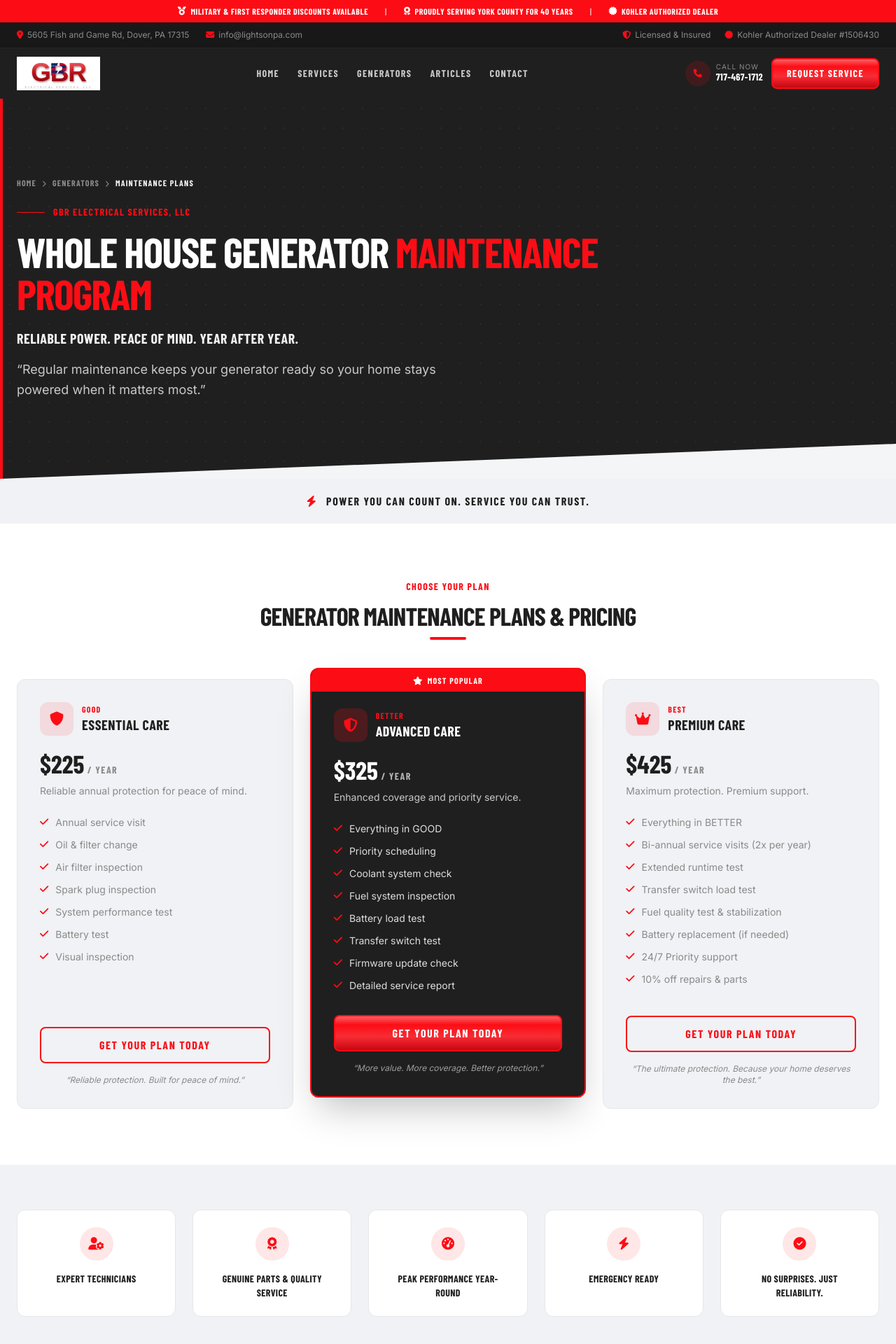
After one commit to farzatcodes/GBR, a PHP site: page /generator-maintenance-plans.php in a window 1280 px wide. The commit adds this page. Shown: the top 1920 px of the page at 70% size. Run offline with PHP 8.4, Linux system fonts and the light colour scheme; some libraries are stand-ins or nearby versions; some web fonts are replaced.

Commit message:
Add Whole House Generator Maintenance Program pricing page
- New page generator-maintenance-plans.php with 3-tier pricing (Essential/Advanced/Premium Care)
- Advanced Care tier highlighted as Most Popular
- Trust badge bar, 5-item benefits row, and bottom CTA section per provided copy
- Link to new page from homepage maintenance section and services.php generator section
- Add to sitemap.xml

https://claude.ai/code/session_01N1xcbMwbityrNsCwH4xNr5

```diff
--- /dev/null
+++ b/generator-maintenance-plans.php
@@ -0,0 +1,271 @@
+<?php
+/**
+ * GBR Electrical Services, LLC — Whole House Generator Maintenance Program
+ */
+
+$page_title       = 'Whole House Generator Maintenance Program — Plans & Pricing';
+$meta_description = 'GBR Electrical\'s Whole House Generator Maintenance Program keeps your Kohler standby generator ready year-round. Compare Essential, Advanced, and Premium Care plans for Dover, PA and York County homes.';
+$canonical        = 'https://lightsonpa.com/generator-maintenance-plans.php';
+
+require_once 'includes/header.php';
+
+$hero_bg = file_exists('assets/images/hero-maintenance.jpg') ? 'assets/images/hero-maintenance.jpg' : null;
+
+$plans = [
+  [
+    'tier'     => 'GOOD',
+    'name'     => 'Essential Care',
+    'price'    => '225',
+    'desc'     => 'Reliable annual protection for peace of mind.',
+    'popular'  => false,
+    'icon'     => 'fas fa-shield',
+    'includes' => [
+      'Annual service visit',
+      'Oil &amp; filter change',
+      'Air filter inspection',
+      'Spark plug inspection',
+      'System performance test',
+      'Battery test',
+      'Visual inspection',
+    ],
+    'bottom'   => 'Reliable protection. Built for peace of mind.',
+  ],
+  [
+    'tier'     => 'BETTER',
+    'name'     => 'Advanced Care',
+    'price'    => '325',
+    'desc'     => 'Enhanced coverage and priority service.',
+    'popular'  => true,
+    'icon'     => 'fas fa-shield-halved',
+    'includes' => [
+      'Everything in GOOD',
+      'Priority scheduling',
+      'Coolant system check',
+      'Fuel system inspection',
+      'Battery load test',
+      'Transfer switch test',
+      'Firmware update check',
+      'Detailed service report',
+    ],
+    'bottom'   => 'More value. More coverage. Better protection.',
+  ],
+  [
+    'tier'     => 'BEST',
+    'name'     => 'Premium Care',
+    'price'    => '425',
+    'desc'     => 'Maximum protection. Premium support.',
+    'popular'  => false,
+    'icon'     => 'fas fa-crown',
+    'includes' => [
+      'Everything in BETTER',
+      'Bi-annual service visits (2x per year)',
+      'Extended runtime test',
+      'Transfer switch load test',
+      'Fuel quality test &amp; stabilization',
+      'Battery replacement (if needed)',
+      '24/7 Priority support',
+      '10% off repairs &amp; parts',
+    ],
+    'bottom'   => 'The ultimate protection. Because your home deserves the best.',
+  ],
+];
+
+$benefits = [
+  ['icon' => 'fas fa-user-gear',        'label' => 'Expert Technicians'],
+  ['icon' => 'fas fa-award',            'label' => 'Genuine Parts &amp; Quality Service'],
+  ['icon' => 'fas fa-gauge-high',       'label' => 'Peak Performance Year-Round'],
+  ['icon' => 'fas fa-bolt',             'label' => 'Emergency Ready'],
+  ['icon' => 'fas fa-circle-check',     'label' => 'No Surprises. Just Reliability.'],
+];
+?>
+
+<!-- ================================================================
+     PAGE HERO
+     ================================================================ -->
+<section class="relative bg-navy overflow-hidden dot-grid py-20 md:py-28" aria-label="Generator maintenance program hero">
+
+  <?php if ($hero_bg): ?>
+  <div class="absolute inset-0" aria-hidden="true">
+    <img src="<?php echo $hero_bg; ?>" alt="" class="w-full h-full object-cover object-center" loading="eager">
+    <div class="absolute inset-0 bg-navy/85"></div>
+  </div>
+  <?php endif; ?>
+
+  <div class="absolute inset-y-0 left-0 w-1 bg-power-red" aria-hidden="true"></div>
+
+  <div class="max-w-7xl mx-auto px-4 sm:px-6 relative z-10">
+    <nav aria-label="Breadcrumb" class="mb-6">
+      <ol class="flex items-center gap-2 text-steel text-xs font-heading tracking-widest uppercase">
+        <li><a href="index.php" class="hover:text-white transition-colors cursor-pointer">Home</a></li>
+        <li><i class="fas fa-chevron-right text-[9px]" aria-hidden="true"></i></li>
+        <li><a href="index.php#generators" class="hover:text-white transition-colors cursor-pointer">Generators</a></li>
+        <li><i class="fas fa-chevron-right text-[9px]" aria-hidden="true"></i></li>
+        <li class="text-silver" aria-current="page">Maintenance Plans</li>
+      </ol>
+    </nav>
+
+    <div class="flex items-center gap-3 mb-4">
+      <div class="h-px w-10 bg-power-red flex-shrink-0" aria-hidden="true"></div>
+      <span class="font-heading text-power-red text-sm tracking-widest uppercase">GBR Electrical Services, LLC</span>
+    </div>
+
+    <h1 class="font-heading text-white text-4xl sm:text-5xl md:text-6xl uppercase tracking-tight mb-5 max-w-4xl">
+      Whole House Generator <span class="text-power-red">Maintenance Program</span>
+    </h1>
+
+    <p class="font-heading text-silver text-lg sm:text-xl tracking-wide uppercase mb-4">
+      Reliable Power. Peace of Mind. Year After Year.
+    </p>
+
+    <p class="text-silver/80 text-lg max-w-2xl leading-relaxed">
+      &ldquo;Regular maintenance keeps your generator ready so your home stays powered when it matters most.&rdquo;
+    </p>
+  </div>
+
+  <div class="absolute bottom-0 inset-x-0 pointer-events-none" aria-hidden="true">
+    <svg viewBox="0 0 1440 50" xmlns="http://www.w3.org/2000/svg" preserveAspectRatio="none" class="w-full block" style="height:50px">
+      <polygon points="0,50 1440,0 1440,50" fill="#f4f5f6"/>
+    </svg>
+  </div>
+</section>
+
+
+<!-- ================================================================
+     TRUST BADGE BAR
+     ================================================================ -->
+<section class="bg-silver-lt py-5" aria-label="Trust statement">
+  <div class="max-w-7xl mx-auto px-4 sm:px-6 text-center">
+    <p class="font-heading text-navy text-sm sm:text-base tracking-widest uppercase">
+      <i class="fas fa-bolt text-power-red mr-2" aria-hidden="true"></i>
+      Power You Can Count On. Service You Can Trust.
+    </p>
+  </div>
+</section>
+
+
+<!-- ================================================================
+     PRICING TIERS
+     ================================================================ -->
+<section class="bg-white py-20" aria-labelledby="pricing-heading">
+  <div class="max-w-7xl mx-auto px-4 sm:px-6">
+
+    <div class="text-center mb-14">
+      <p class="font-heading text-power-red text-sm tracking-widest uppercase mb-3">Choose Your Plan</p>
+      <h2 id="pricing-heading" class="font-heading text-navy text-3xl sm:text-4xl uppercase tracking-tight title-accent center">
+        Generator Maintenance Plans &amp; Pricing
+      </h2>
+    </div>
+
+    <div class="grid grid-cols-1 lg:grid-cols-3 gap-8 lg:gap-6 items-start">
+      <?php foreach ($plans as $p): ?>
+      <div class="relative rounded-xl overflow-hidden flex flex-col h-full
+                  <?php echo $p['popular']
+                    ? 'bg-navy border-2 border-power-red lg:-translate-y-4 shadow-2xl'
+                    : 'bg-silver-lt border border-gray-200'; ?>">
+
+        <?php if ($p['popular']): ?>
+        <div class="absolute top-0 inset-x-0 bg-power-red text-white text-center text-xs font-heading tracking-widest uppercase py-2">
+          <i class="fas fa-star mr-1.5" aria-hidden="true"></i>Most Popular
+        </div>
+        <?php endif; ?>
+
+        <div class="p-8 flex flex-col flex-1 <?php echo $p['popular'] ? 'pt-14' : ''; ?>">
+
+          <div class="flex items-center gap-3 mb-5">
+            <div class="w-12 h-12 flex items-center justify-center rounded-xl flex-shrink-0
+                        <?php echo $p['popular'] ? 'bg-power-red/20' : 'bg-power-red/10'; ?>">
+              <i class="<?php echo $p['icon']; ?> text-power-red text-xl" aria-hidden="true"></i>
+            </div>
+            <div>
+              <div class="font-heading text-power-red text-xs tracking-widest uppercase"><?php echo $p['tier']; ?></div>
+              <div class="font-heading text-xl uppercase tracking-wide <?php echo $p['popular'] ? 'text-white' : 'text-navy'; ?>"><?php echo $p['name']; ?></div>
+            </div>
+          </div>
+
+          <div class="mb-2">
+            <span class="font-heading text-4xl <?php echo $p['popular'] ? 'text-white' : 'text-navy'; ?>">$<?php echo $p['price']; ?></span>
+            <span class="font-heading text-sm tracking-widest uppercase <?php echo $p['popular'] ? 'text-silver/70' : 'text-steel'; ?>"> / Year</span>
+          </div>
+
+          <p class="text-sm leading-relaxed mb-6 <?php echo $p['popular'] ? 'text-silver/80' : 'text-steel'; ?>">
+            <?php echo $p['desc']; ?>
+          </p>
+
+          <ul class="space-y-3 mb-8 flex-1" role="list">
+            <?php foreach ($p['includes'] as $inc): ?>
+            <li class="flex items-start gap-2.5 text-sm <?php echo $p['popular'] ? 'text-silver/90' : 'text-steel'; ?>">
+              <i class="fas fa-check text-power-red mt-0.5 flex-shrink-0" aria-hidden="true"></i>
+              <span><?php echo $inc; ?></span>
+            </li>
+            <?php endforeach; ?>
+          </ul>
+
+          <a href="contact.php?service=Generator+Maintenance+Plan+(<?php echo urlencode($p['name']); ?>)"
+             class="<?php echo $p['popular'] ? 'btn-red' : 'btn-outline-red'; ?> w-full justify-center mb-4">
+            Get Your Plan Today
+          </a>
+
+          <p class="text-xs text-center italic <?php echo $p['popular'] ? 'text-silver/60' : 'text-steel'; ?>">
+            &ldquo;<?php echo $p['bottom']; ?>&rdquo;
+          </p>
+
+        </div>
+      </div>
+      <?php endforeach; ?>
+    </div>
+
+  </div>
+</section>
+
+
+<!-- ================================================================
+     BENEFITS / FEATURES ROW
+     ================================================================ -->
+<section class="bg-silver-lt py-16" aria-label="Program benefits">
+  <div class="max-w-7xl mx-auto px-4 sm:px-6">
+    <div class="grid grid-cols-1 sm:grid-cols-2 lg:grid-cols-5 gap-6">
+      <?php foreach ($benefits as $b): ?>
+      <div class="bg-white border border-gray-200 rounded-xl p-6 text-center card-lift">
+        <div class="w-12 h-12 bg-power-red/10 flex items-center justify-center rounded-full mx-auto mb-4">
+          <i class="<?php echo $b['icon']; ?> text-power-red text-lg" aria-hidden="true"></i>
+        </div>
+        <p class="font-heading text-navy text-sm tracking-wide uppercase leading-snug"><?php echo $b['label']; ?></p>
+      </div>
+      <?php endforeach; ?>
+    </div>
+  </div>
+</section>
+
+
+<!-- ================================================================
+     BOTTOM CTA
+     ================================================================ -->
+<section class="bg-navy py-16 dot-grid relative overflow-hidden" aria-label="Maintenance plan call to action">
+  <div class="absolute bottom-0 right-0 w-[600px] h-[600px] pointer-events-none opacity-[0.05]"
+       style="background:radial-gradient(circle,#FC0D15 0%,transparent 70%);" aria-hidden="true"></div>
+
+  <div class="max-w-4xl mx-auto px-4 sm:px-6 text-center relative z-10">
+    <h2 class="font-heading text-white text-3xl sm:text-4xl md:text-5xl uppercase tracking-tight mb-2">
+      Don&rsquo;t Wait For The Next Outage.
+    </h2>
+    <h3 class="font-heading text-power-red text-2xl sm:text-3xl md:text-4xl uppercase tracking-tight mb-8">
+      Keep Your Generator Ready.
+    </h3>
+
+    <div class="flex flex-wrap justify-center gap-4 mb-5">
+      <a href="contact.php?service=Generator+Maintenance+Plan" class="btn-red">
+        <i class="fas fa-calendar-check" aria-hidden="true"></i> Get Your Plan Today!
+      </a>
+      <a href="tel:7174671712" class="btn-outline-white">
+        <i class="fas fa-phone" aria-hidden="true"></i> 717-467-1712
+      </a>
+    </div>
+
+    <p class="text-silver/70 font-heading text-sm tracking-widest uppercase">
+      Stay powered. Stay protected.
+    </p>
+  </div>
+</section>
+
+
+<?php require_once 'includes/footer.php'; ?>
```
Also changed, not shown: index.php (+8 -3 lines), services.php (+11 -4 lines), sitemap.xml (+7 -0 lines).
